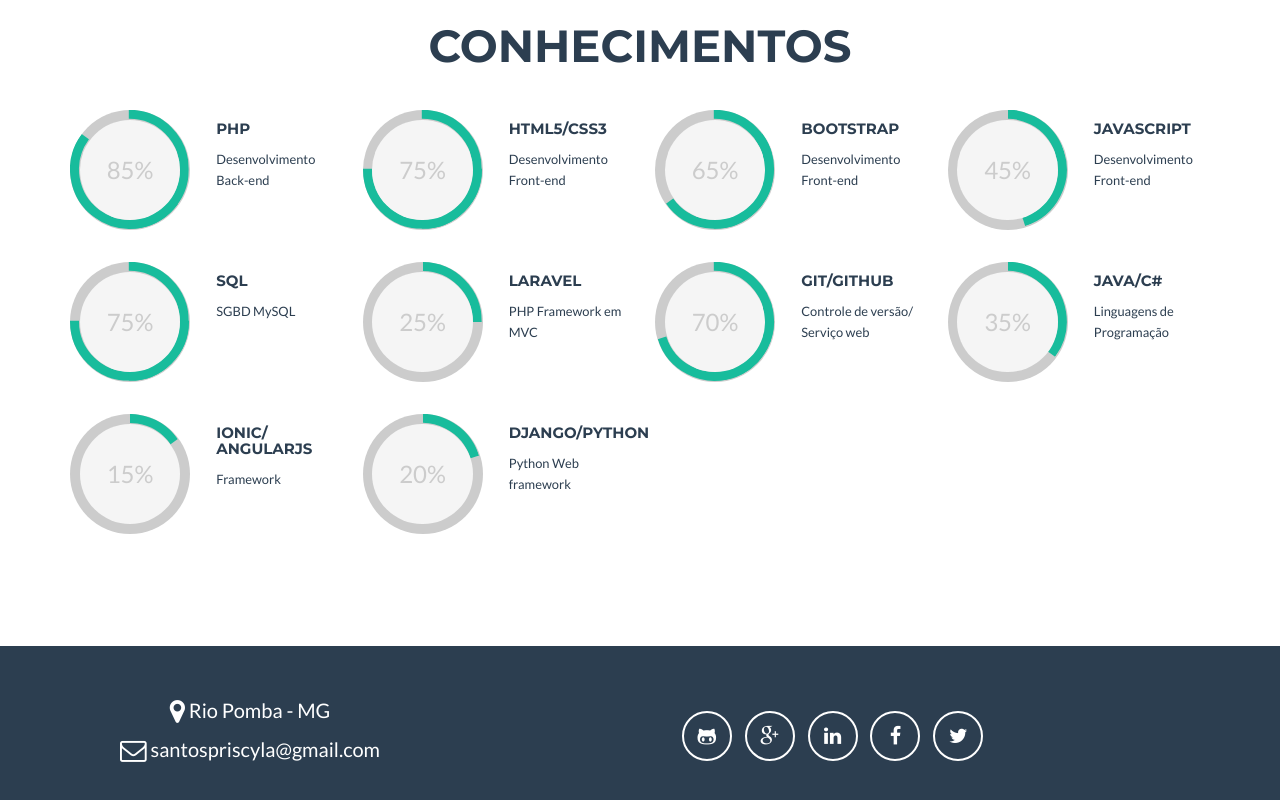
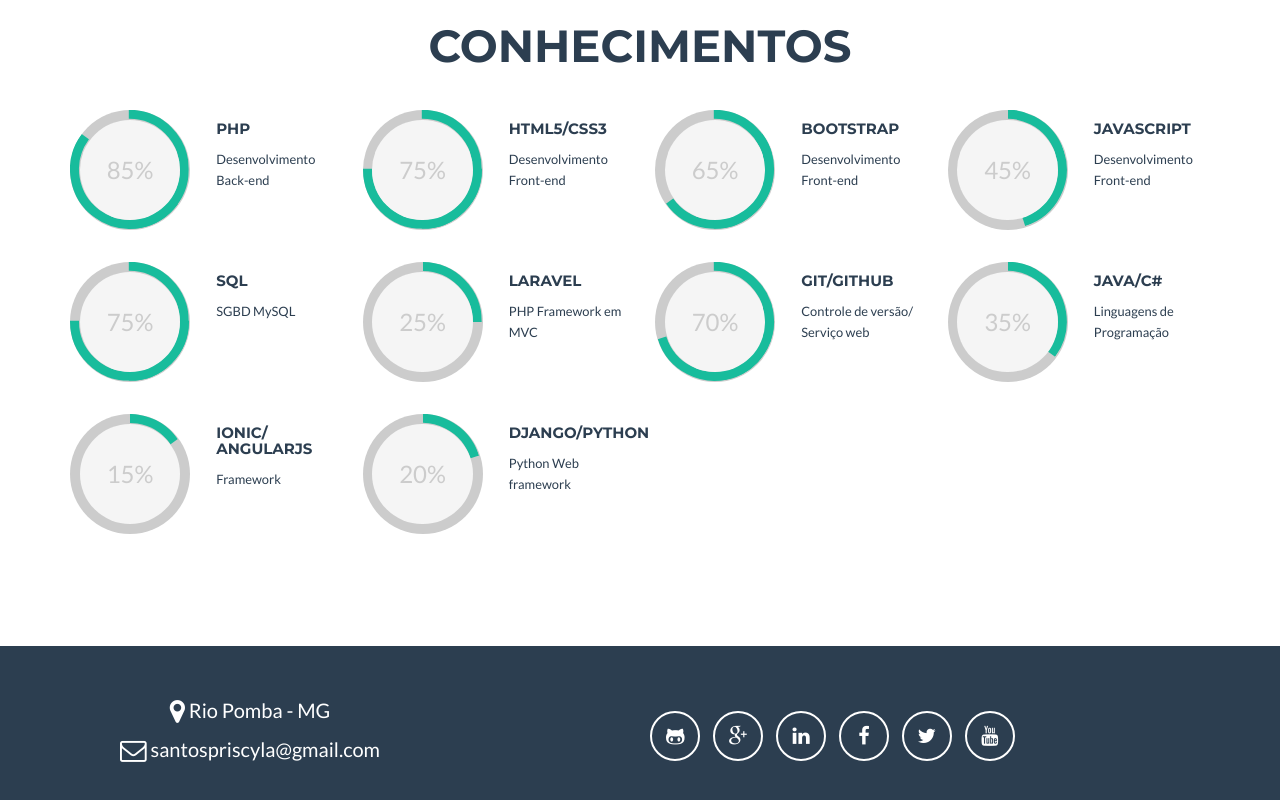
Before and after one commit to PriscylaSantos/PriscylaSantos.github.io, a plain HTML site: page index.html in a window 1280 px wide. Shown: the part 3150-3950 px from the top of the page. Drawn offline with nearby package versions, Linux system fonts and the light colour scheme.

Commit message:
Atualizando informações

```diff
--- a/index.html
+++ b/index.html
@@ -499,6 +499,9 @@
                                 <li>
                                     <a href="https://twitter.com/PriscylaCSantos" class="btn-social btn-outline" target="_blank"><i class="fa fa-fw fa-twitter"></i></a>
                                 </li>
+                                <li>
+                                    <a href="https://www.youtube.com/channel/UCVuVp8Sv76CrsDgTgiMsEYA" class="btn-social btn-outline" target="_blank"><i class="fa fa-fw fa-youtube"></i></a>
+                                </li>
                             </ul>
                         </div>
                     </div>
```
